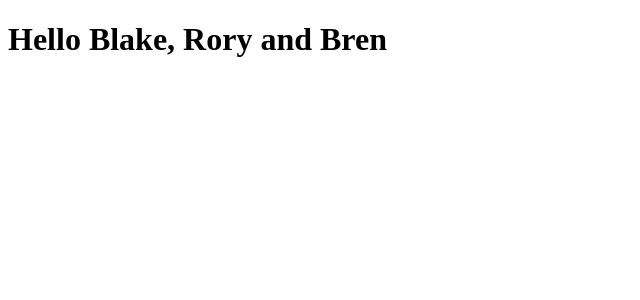
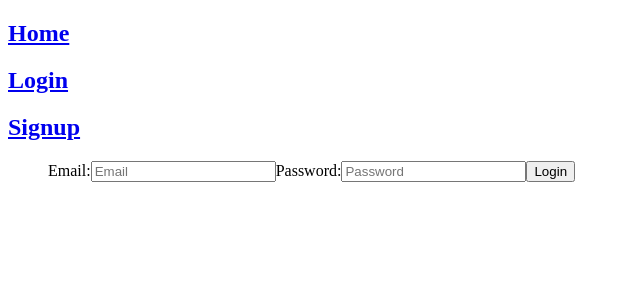
Before and after one commit to Kraven3030/Characterboxd, a React (Create React App) app in the folder frontend/: page /Signup/Signup in a window 1280 px wide. Shown: the top 300 px of the page, without its empty margins (0-640 px from the left). Built offline with nearby package versions, Linux system fonts and the light colour scheme.

Commit message:
login and signup forms created along with routes

```diff
--- a/frontend/src/App.js
+++ b/frontend/src/App.js
@@ -3,15 +3,27 @@ import { Routes, Route, Link } from "react-router-dom";
 
 // Imports for components and pages
 import Login from './components/Login/login'
+import Signup from './components/Signup/signup'
 
 
 function App() {
   return (
-    <div className="App">
-      <h1>Hello Blake, Rory and Bren</h1>
+    <div className="nav">
+      <nav>
+        <Link to="/">
+          <h1>Home</h1>
+        </Link>
+        <Link to="/Login/login">
+          <h1>Login</h1>
+        </Link>
+        <Link to="/Signup/signup">
+          <h1>Signup</h1>
+        </Link>
+      </nav>
       <main>
         <Routes>
           <Route path="/Login/Login" element={<Login />} />
+          <Route path="/Signup/Signup" element={<Signup />} />
         </Routes>
       </main>
     </div>
--- a/frontend/src/components/Login/login.js
+++ b/frontend/src/components/Login/login.js
@@ -1,12 +1,20 @@
 import { useState } from 'react'
 
-function Login() {
+function Login(props) {
+
+    const [username] = useState(props);
+    const [password] = useState(props);
+
+
     return (
         <figure>
             <form className='loginForm'>
                 <div className='loginDiv'>
                     <label htmlFor='Username'>Username:</label>
-                    <input type='text' id='username' placeholder='Username'></input>
+                    <input onChange={username} type='text' id='username' placeholder='Username'></input>
+                    <label htmlFor="password">Password:</label>
+                    <input onChange={password} type="password" id="password" placeholder="Password"></input>
+                    <button type="submit">Login</button>
                 </div>
             </form>
         </figure>
--- a/frontend/src/components/Signup/signup.js
+++ b/frontend/src/components/Signup/signup.js
@@ -0,0 +1,24 @@
+import { useState } from 'react'
+
+
+function Signup(props) {
+
+    const [email] = useState(props);
+    const [password] = useState(props);
+
+    return (
+        <figure>
+            <form className="form">
+                <div className="formDiv">
+                    <label htmlFor="Email">Email:</label>
+                    <input onChange={email} type="text" id="username" placeholder="Email"></input>
+                    <label htmlFor="password">Password:</label>
+                    <input onChange={password} type="password" id="password" placeholder="Password"></input>
+                    <button type="submit">Login</button>
+                </div>
+            </form>
+        </figure>
+    )
+}
+
+export default Signup;
```
